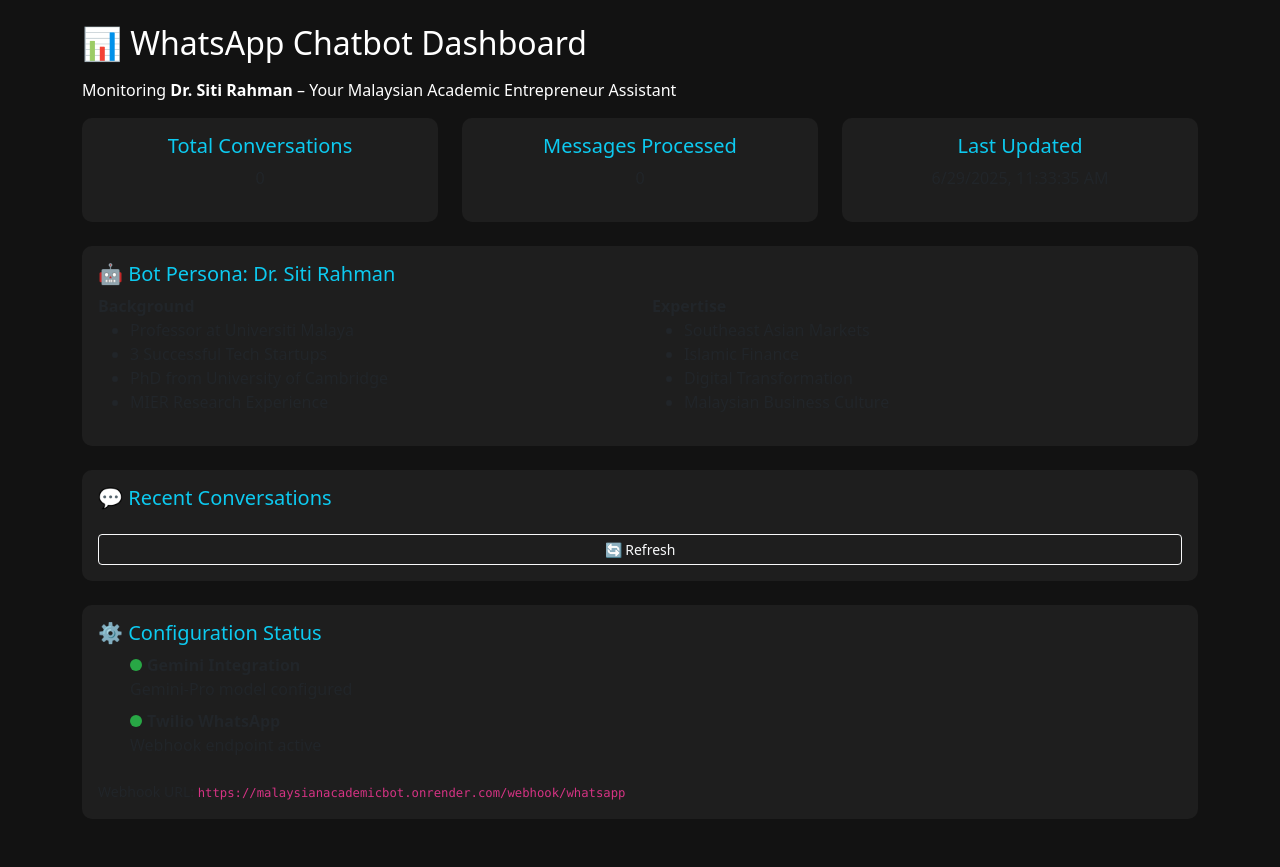
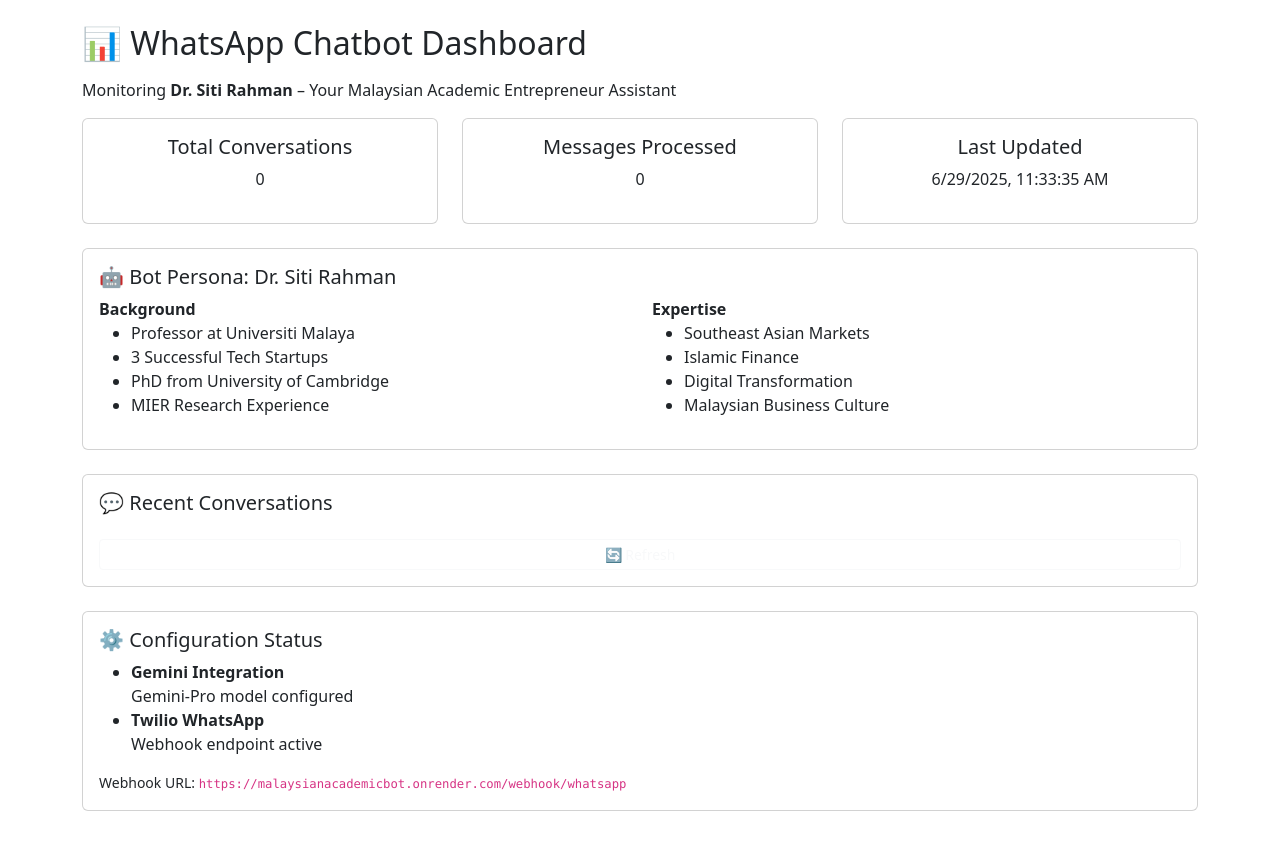
Before and after one commit to tajul78/MalaysianAcademicBot, a Flask app: page / in a window 1280 px wide. After the commit the page ends 811 px from the top, so only its background shows below. Run offline with Flask 3, Linux system fonts and the light colour scheme; data that the repository does not hold is empty.

Commit message:
Update dashboard.html

```diff
--- a/templates/dashboard.html
+++ b/templates/dashboard.html
@@ -4,13 +4,6 @@
     <meta charset="UTF-8">
     <title>WhatsApp Chatbot Dashboard</title>
     <link href="https://cdn.jsdelivr.net/npm/bootstrap@5.3.0/dist/css/bootstrap.min.css" rel="stylesheet">
-    <style>
-        body { background-color: #121212; color: white; }
-        .card { background-color: #1e1e1e; border: none; border-radius: 10px; }
-        .card h5 { color: #0dcaf0; }
-        .green-dot { height: 12px; width: 12px; background-color: #28a745; border-radius: 50%; display: inline-block; margin-right: 5px; }
-        .config-status li { list-style: none; margin-bottom: 0.5rem; }
-    </style>
 </head>
 <body>
     <div class="container py-4">
```
